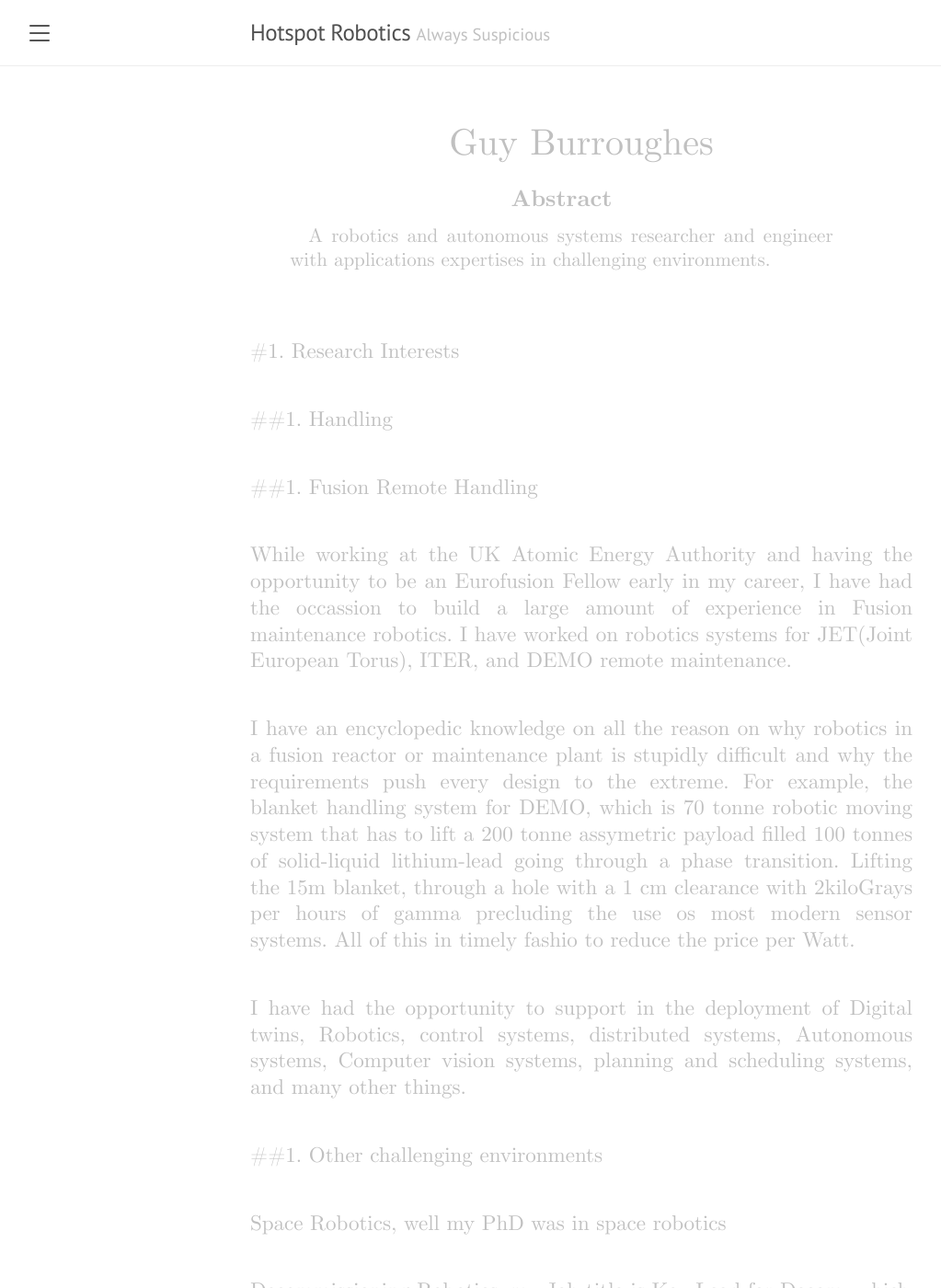
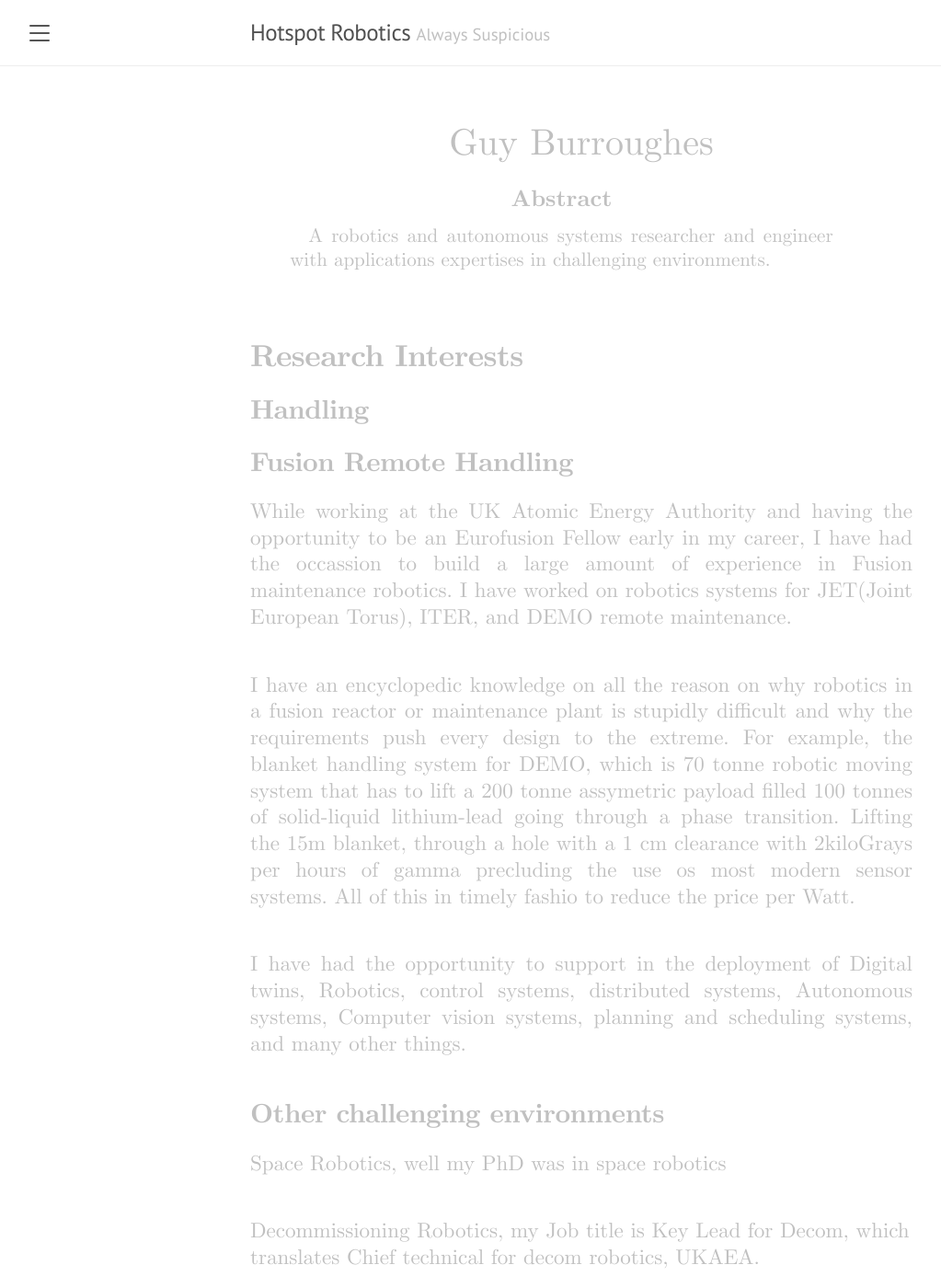
Before and after one commit to phuicy/web, a Jekyll site: the page built from about.md, in a window 1280 px wide and 1400 px high. Shown: the whole window at 92% size, without its empty margins (8-1031 px from the left). Built offline with Jekyll 4.4.1, drawn with Linux system fonts in a browser that asks for light colours; some of the changed text lies outside the part shown.

Commit message:
bugfix: fixed headings in the about section

```diff
--- a/about.md
+++ b/about.md
@@ -4,13 +4,13 @@ title: Guy Burroughes
 abstract: A robotics and autonomous systems researcher and engineer with applications expertises in challenging environments.
 ---
 
-#1. Research Interests
+# Research Interests
 
-##1. Handling
+## Handling
 
 
 
-##1. Fusion Remote Handling
+## Fusion Remote Handling
 
 {:.BodyText .Justified}
 While working at the UK Atomic Energy Authority and having the opportunity to be an Eurofusion Fellow early in my career, I have had the occassion to build a large amount of experience in Fusion maintenance robotics. I have worked on robotics systems for JET(Joint European Torus), ITER, and DEMO remote maintenance.
@@ -22,17 +22,17 @@ maintenance plant is stupidly difficult and why the requirements push every desi
 {:.BodyText .Justified}
 I have had the opportunity to support in the deployment of Digital twins, Robotics, control systems, distributed systems, Autonomous systems, Computer vision systems, planning and scheduling systems, and many other things.
 
-##1. Other challenging environments
+## Other challenging environments
 
 Space Robotics, well my PhD was in space robotics
 
 Decommissioning Robotics, my Job title is Key Lead for Decom, which translates Chief technical for decom robotics, UKAEA.
 
-#1. Selected Publications
+# Selected Publications
 
-*Soon if I can be bothered
+* Soon if I can be bothered
 
-#1. Hobbies
+# Hobbies
 
 {:.BodyText .Justified}
 As part of my inability to sit still for more than 2 hours, I have a wide range of hobbies that I don't spend enough time on.
```
